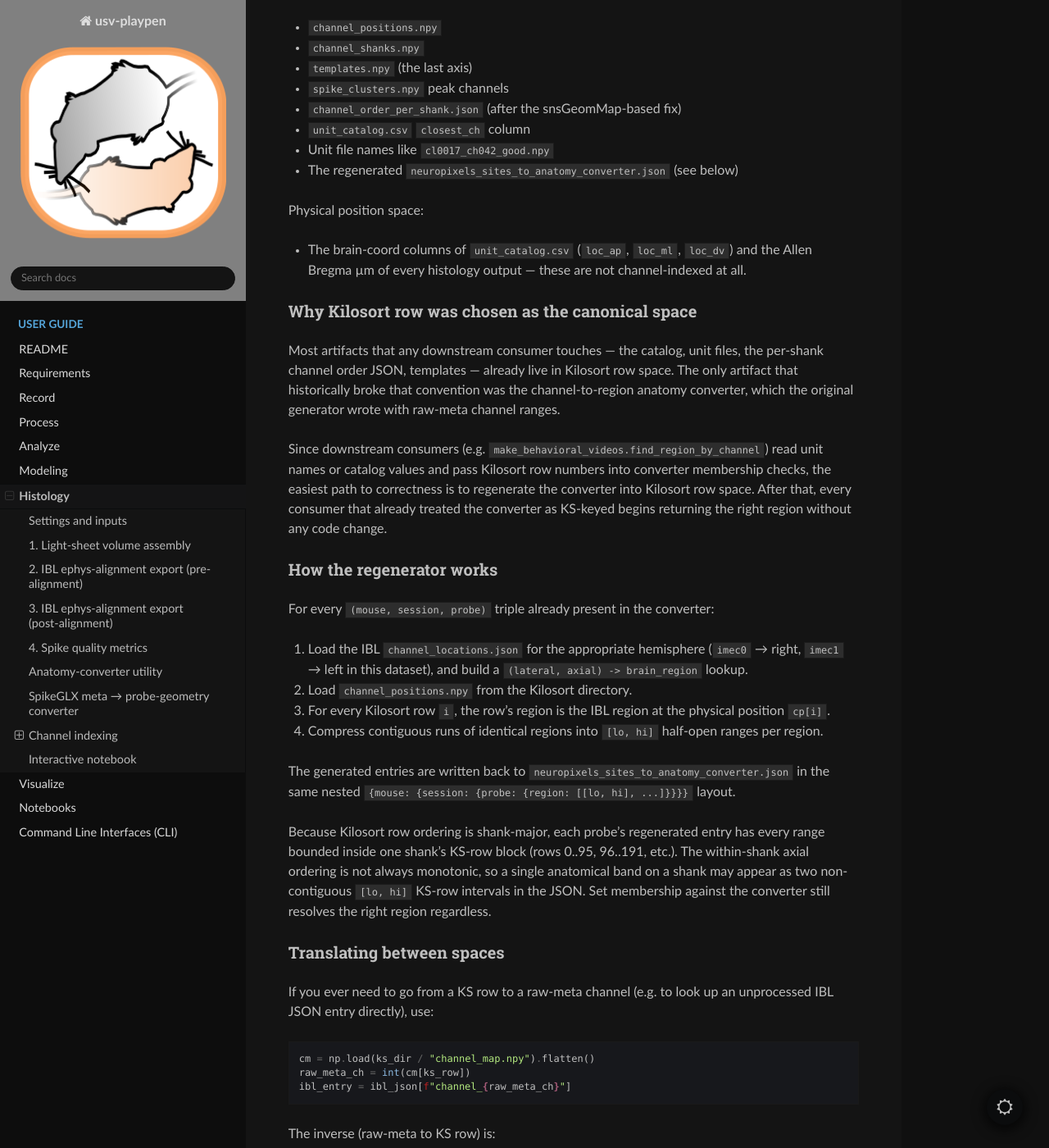
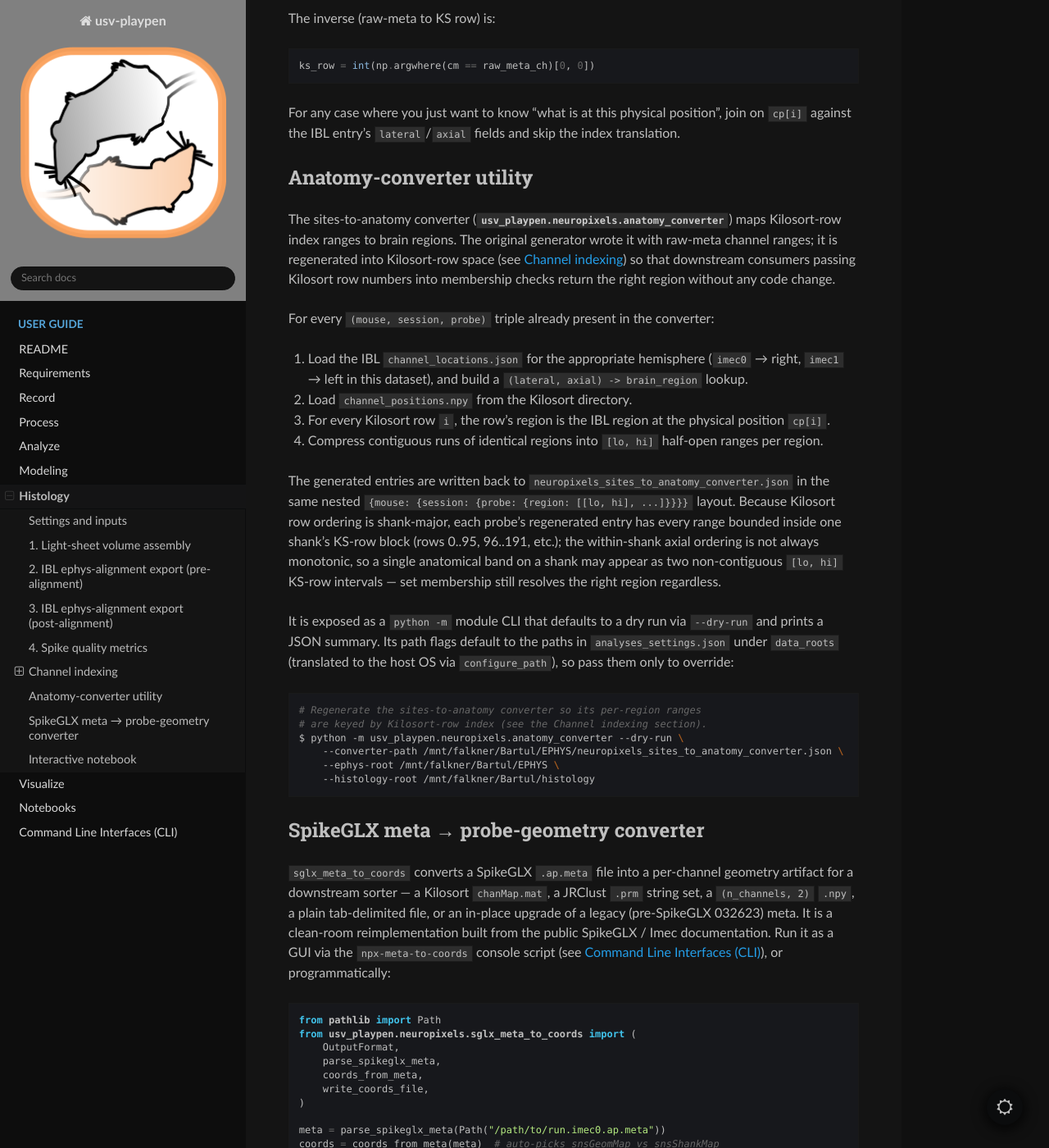
Before and after one commit to bartulem/usv-playpen, a Sphinx documentation site: the page built from docs/Histology.rst, in a window 1280 px wide and 1400 px high, scrolled down 7338 px. Shown: the whole window at 82% size. Built offline with Sphinx 7.4.7 and the Read the Docs theme 3.1.0, drawn with Linux system fonts in a browser that asks for light colours; some of the changed text lies outside the part shown.

Commit message:
docs: relocate Channel indexing above the converters, dedupe the regenerator
Move the 'Channel indexing' coordinate-space reference up to sit directly before
the converter utilities it underpins (after 'Spike quality metrics'), and
consolidate the anatomy-converter regenerator, which had been described in both
the 'Anatomy-converter utility' section and the 'How the regenerator works' /
'Module reference' subsections of Channel indexing. The regenerator now lives once
-- in 'Anatomy-converter utility' (intro + :mod: ref + the 4-step algorithm + CLI);
Channel indexing keeps only the coordinate-space reference (four spaces, bridges,
which-file, why-KS-canonical, translating).

Co-Authored-By: Claude Opus 4.8 <noreply@anthropic.com>

```diff
--- a/docs/Histology.rst
+++ b/docs/Histology.rst
@@ -274,57 +274,6 @@ records the peak/trough sizes, widths and ratios it rests on as catalog
 columns. ``run`` writes the global ``EPHYS/unit_catalog.csv`` and a per-probe
 ``channel_order_per_shank.json``.
 
-.. _histology-utilities:
-
-Anatomy-converter utility
----------------------------
-The sites-to-anatomy converter is exposed as a ``python -m`` module CLI. It
-defaults to a dry run via ``--dry-run`` and prints a JSON summary. Its path
-flags default to the paths in ``analyses_settings.json`` under ``data_roots``
-(translated to the host OS via ``configure_path``), so pass them only to
-override:
-
-.. code-block:: bash
-
-    # Regenerate the sites-to-anatomy converter so its per-region ranges
-    # are keyed by Kilosort-row index (see the Channel indexing section).
-    $ python -m usv_playpen.neuropixels.anatomy_converter --dry-run \
-        --converter-path /mnt/falkner/Bartul/EPHYS/neuropixels_sites_to_anatomy_converter.json \
-        --ephys-root /mnt/falkner/Bartul/EPHYS \
-        --histology-root /mnt/falkner/Bartul/histology
-
-.. _histology-meta-to-coords:
-
-SpikeGLX meta → probe-geometry converter
------------------------------------------
-``sglx_meta_to_coords`` converts a SpikeGLX ``.ap.meta`` file into a
-per-channel geometry artifact for a downstream sorter — a Kilosort
-``chanMap.mat``, a JRClust ``.prm`` string set, a ``(n_channels, 2)``
-``.npy``, a plain tab-delimited file, or an in-place upgrade of a legacy
-(pre-SpikeGLX 032623) meta. It is a clean-room reimplementation built from
-the public SpikeGLX / Imec documentation. Run it as a GUI via the
-``npx-meta-to-coords`` console script (see :ref:`CLI`), or programmatically:
-
-.. code-block:: python
-
-    from pathlib import Path
-    from usv_playpen.neuropixels.sglx_meta_to_coords import (
-        OutputFormat,
-        parse_spikeglx_meta,
-        coords_from_meta,
-        write_coords_file,
-    )
-
-    meta = parse_spikeglx_meta(Path("/path/to/run.imec0.ap.meta"))
-    coords = coords_from_meta(meta)  # auto-picks snsGeomMap vs snsShankMap
-    write_coords_file(
-        meta=meta,
-        coords=coords,
-        output_format=OutputFormat.KILOSORT_MAT,
-        save_dir=Path("/some/dir"),
-        base_name="run.imec0.ap",
-    )
-
 .. _channel-indexing:
 
 Channel indexing
@@ -438,33 +387,6 @@ the converter into Kilosort row space. After that, every consumer
 that already treated the converter as KS-keyed begins returning the
 right region without any code change.
 
-How the regenerator works
-~~~~~~~~~~~~~~~~~~~~~~~~~
-
-For every ``(mouse, session, probe)`` triple already present in the
-converter:
-
-1. Load the IBL ``channel_locations.json`` for the appropriate
-   hemisphere (``imec0`` → right, ``imec1`` → left in this dataset),
-   and build a ``(lateral, axial) -> brain_region`` lookup.
-2. Load ``channel_positions.npy`` from the Kilosort directory.
-3. For every Kilosort row ``i``, the row's region is the IBL region
-   at the physical position ``cp[i]``.
-4. Compress contiguous runs of identical regions into
-   ``[lo, hi]`` half-open ranges per region.
-
-The generated entries are written back to
-``neuropixels_sites_to_anatomy_converter.json`` in the same nested
-``{mouse: {session: {probe: {region: [[lo, hi], ...]}}}}`` layout.
-
-Because Kilosort row ordering is shank-major, each probe's
-regenerated entry has every range bounded inside one shank's KS-row
-block (rows 0..95, 96..191, etc.). The within-shank axial ordering
-is not always monotonic, so a single anatomical band on a shank may
-appear as two non-contiguous ``[lo, hi]`` KS-row intervals in the
-JSON. Set membership against the converter still resolves the right
-region regardless.
-
 Translating between spaces
 ~~~~~~~~~~~~~~~~~~~~~~~~~~
 
@@ -483,16 +405,81 @@ For any case where you just want to know "what is at this physical
 position", join on ``cp[i]`` against the IBL entry's
 ``lateral``/``axial`` fields and skip the index translation.
 
-Module reference
-~~~~~~~~~~~~~~~~
+.. _histology-utilities:
 
-The regenerator lives in
-:mod:`usv_playpen.neuropixels.anatomy_converter`. It can be run from
-the command line::
+Anatomy-converter utility
+---------------------------
+The sites-to-anatomy converter (:mod:`usv_playpen.neuropixels.anatomy_converter`)
+maps Kilosort-row index ranges to brain regions. The original generator wrote it
+with raw-meta channel ranges; it is regenerated into Kilosort-row space (see
+:ref:`channel-indexing`) so that downstream consumers passing Kilosort row numbers
+into membership checks return the right region without any code change.
 
-    uv run python -m usv_playpen.neuropixels.anatomy_converter
+For every ``(mouse, session, probe)`` triple already present in the converter:
 
-with ``--dry-run`` to inspect the summary without writing the file.
+1. Load the IBL ``channel_locations.json`` for the appropriate hemisphere
+   (``imec0`` → right, ``imec1`` → left in this dataset), and build a
+   ``(lateral, axial) -> brain_region`` lookup.
+2. Load ``channel_positions.npy`` from the Kilosort directory.
+3. For every Kilosort row ``i``, the row's region is the IBL region at the
+   physical position ``cp[i]``.
+4. Compress contiguous runs of identical regions into ``[lo, hi]`` half-open
+   ranges per region.
+
+The generated entries are written back to
+``neuropixels_sites_to_anatomy_converter.json`` in the same nested
+``{mouse: {session: {probe: {region: [[lo, hi], ...]}}}}`` layout. Because
+Kilosort row ordering is shank-major, each probe's regenerated entry has every
+range bounded inside one shank's KS-row block (rows 0..95, 96..191, etc.); the
+within-shank axial ordering is not always monotonic, so a single anatomical band
+on a shank may appear as two non-contiguous ``[lo, hi]`` KS-row intervals — set
+membership still resolves the right region regardless.
+
+It is exposed as a ``python -m`` module CLI that defaults to a dry run via
+``--dry-run`` and prints a JSON summary. Its path flags default to the paths in
+``analyses_settings.json`` under ``data_roots`` (translated to the host OS via
+``configure_path``), so pass them only to override:
+
+.. code-block:: bash
+
+    # Regenerate the sites-to-anatomy converter so its per-region ranges
+    # are keyed by Kilosort-row index (see the Channel indexing section).
+    $ python -m usv_playpen.neuropixels.anatomy_converter --dry-run \
+        --converter-path /mnt/falkner/Bartul/EPHYS/neuropixels_sites_to_anatomy_converter.json \
+        --ephys-root /mnt/falkner/Bartul/EPHYS \
+        --histology-root /mnt/falkner/Bartul/histology
+
+.. _histology-meta-to-coords:
+
+SpikeGLX meta → probe-geometry converter
+-----------------------------------------
+``sglx_meta_to_coords`` converts a SpikeGLX ``.ap.meta`` file into a
+per-channel geometry artifact for a downstream sorter — a Kilosort
+``chanMap.mat``, a JRClust ``.prm`` string set, a ``(n_channels, 2)``
+``.npy``, a plain tab-delimited file, or an in-place upgrade of a legacy
+(pre-SpikeGLX 032623) meta. It is a clean-room reimplementation built from
+the public SpikeGLX / Imec documentation. Run it as a GUI via the
+``npx-meta-to-coords`` console script (see :ref:`CLI`), or programmatically:
+
+.. code-block:: python
+
+    from pathlib import Path
+    from usv_playpen.neuropixels.sglx_meta_to_coords import (
+        OutputFormat,
+        parse_spikeglx_meta,
+        coords_from_meta,
+        write_coords_file,
+    )
+
+    meta = parse_spikeglx_meta(Path("/path/to/run.imec0.ap.meta"))
+    coords = coords_from_meta(meta)  # auto-picks snsGeomMap vs snsShankMap
+    write_coords_file(
+        meta=meta,
+        coords=coords,
+        output_format=OutputFormat.KILOSORT_MAT,
+        save_dir=Path("/some/dir"),
+        base_name="run.imec0.ap",
+    )
 
 .. _histology-notebook:
 
```
